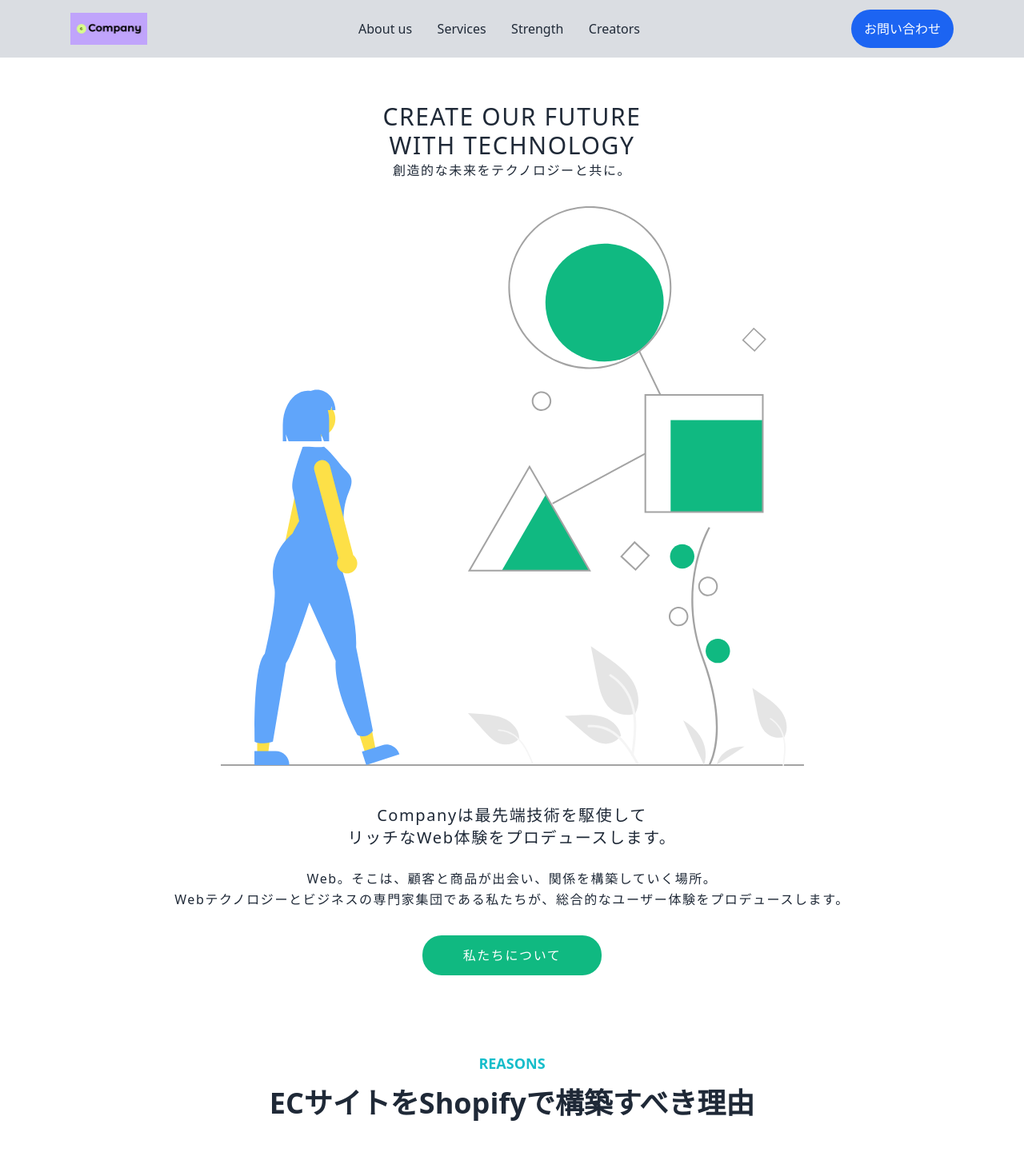
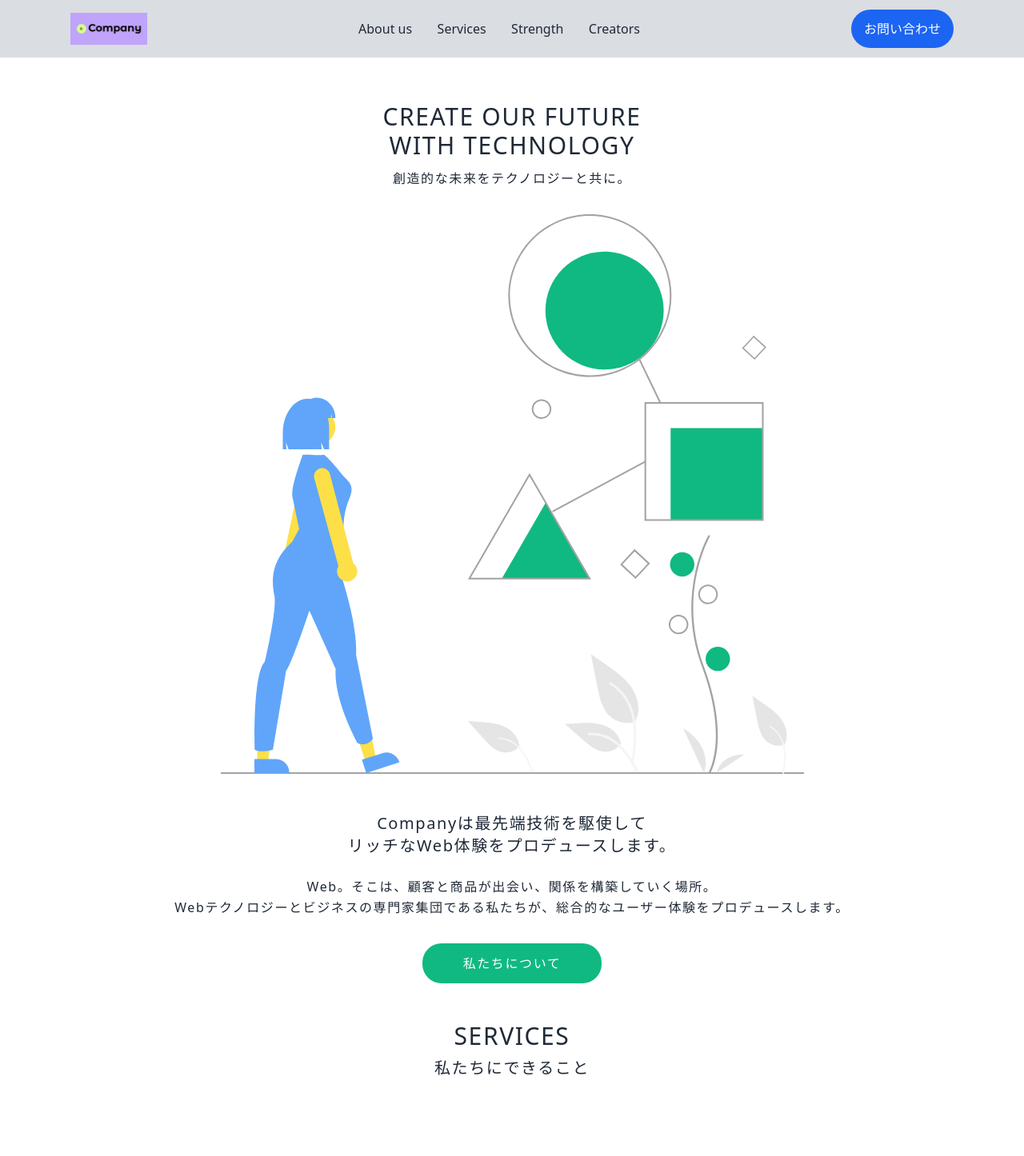
Before and after one commit to JunyaNomura/business-site-shopify, a Next.js app: page / in a window 1280 px wide. Shown: the top 1446 px of the page at 80% size. Built offline with nearby package versions, Linux system fonts and the light colour scheme.

Commit message:
I added services section into index page

```diff
--- a/components/Hero.tsx
+++ b/components/Hero.tsx
@@ -12,16 +12,15 @@ const Hero = () => {
   return (
     <div className="mx-auto px-4 text-center tracking-widest leading-relaxed font-sans font-light text-gray-800">
       {/* hero title */}
-        <h2 className="w-auto mt-8 uppercase text-3xl">
+        <h2 className="w-auto my-8 uppercase text-3xl">
           create our future
           <br/>
-          <span>
             with technology
+          <br/>
+          <span className="text-base">
+          創造的な未来をテクノロジーと共に。
           </span>
         </h2>
-        <p className="mb-8">
-         創造的な未来をテクノロジーと共に。
-        </p>
       {/* hero image */}
       <Image src={heroSvg} alt="hero image" className="mx-auto lg:max-w-3xl"/>
       {/* about */}
--- /dev/null
+++ b/components/Services.tsx
@@ -0,0 +1,14 @@
+
+const Services = () => {
+  return (
+    <section className="my-12 mx-auto px-4 text-center tracking-widest leading-relaxed font-sans font-light text-gray-800">
+      <h3 className="uppercase text-3xl">
+        Services
+        <br/>
+        <span className="text-xl">私たちにできること</span>
+      </h3>
+    </section>
+  )
+}
+
+export default Services
--- a/pages/index.tsx
+++ b/pages/index.tsx
@@ -1,5 +1,6 @@
 import Head from 'next/head'
 import Hero from '../components/Hero'
+import Services from '../components/Services'
 import Faq from '../components/Faq'
 import Flow from '../components/Flow'
 import Improvement from '../components/Improvement'
@@ -21,6 +22,7 @@ export default function Home() {
 
       <main className="max-w-5xl mx-auto px-2 pt-24">
         <Hero />
+        <Services />
         <Reason />
         <Support />
         <Improvement />
```
